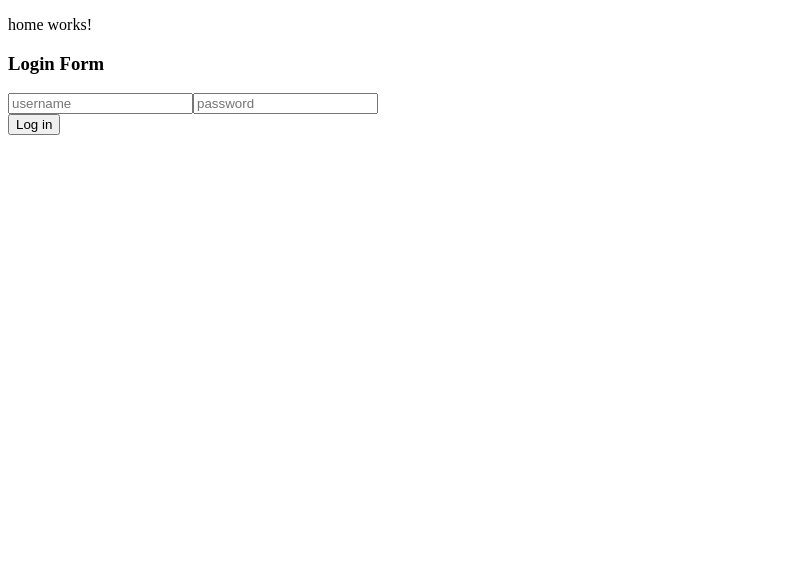
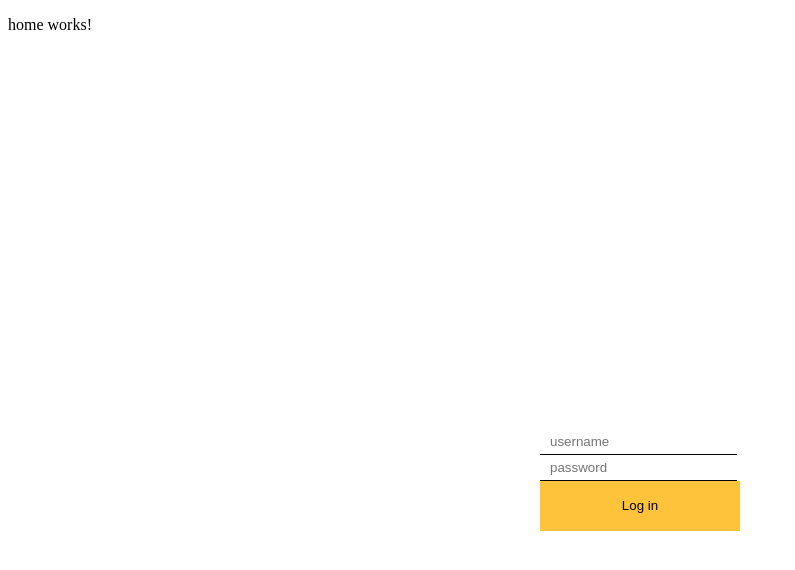
Before and after one commit to Dark0o/PhotoAlbum, an Angular app: page /home in a window 1280 px wide. Shown: the top 570 px of the page, without its empty margins (0-795 px from the left). Built offline with nearby package versions, Linux system fonts and the light colour scheme.

Commit message:
Create Users and Auth Service

```diff
--- a/src/app/app.module.ts
+++ b/src/app/app.module.ts
@@ -8,6 +8,8 @@ import { AlbumsComponent } from './albums/albums.component';
 import { PhotosComponent } from './photos/photos.component';
 import { RoutingModule } from './routing/routing.module';
 import { FormsModule } from '@angular/forms';
+import { UsersService } from './services/users.service';
+import { AuthService } from './services/auth/auth.service';
 
 @NgModule({
   declarations: [
@@ -18,7 +20,7 @@ import { FormsModule } from '@angular/forms';
     PhotosComponent,
   ],
   imports: [BrowserModule, RoutingModule, FormsModule],
-  providers: [],
+  providers: [UsersService, AuthService],
   bootstrap: [AppComponent],
 })
 export class AppModule {}
--- a/src/app/login/login.component.scss
+++ b/src/app/login/login.component.scss
@@ -0,0 +1,41 @@
+.container{
+    color: white;
+    font-family: 'Muli', sans-serif;
+    display: flex;
+    flex-direction: column;
+    align-items: center;
+    justify-content: center;
+    height: 100vh;
+    overflow: hidden;
+    margin: 0;
+}
+
+.btn-container{
+    display: flex;
+    flex-direction: row;
+    justify-content: space-around;
+}
+
+.input-container{
+    width: 200px;
+}
+
+.fields{
+    border:none;
+    border-bottom: 1px solid black;
+    padding: 5px 10px;
+    outline: none;
+}
+
+[placeholder]:focus::-webkit-input-placeholder {
+    transition: text-indent 0.4s 0.4s ease;
+    text-indent: -100%;
+    opacity: 1;
+ }
+
+ .btn{
+     width: 200px;
+     background-color: #FFC23B;
+     border: none;
+     height: 50px;
+ }
--- /dev/null
+++ b/src/app/services/users.service.ts
@@ -0,0 +1,26 @@
+export class UsersService {
+  private users = [
+    {
+      userName: 'laza',
+      password: 'lazic',
+    },
+    {
+      userName: 'pera',
+      password: 'peric',
+    },
+    {
+      userName: 'jova',
+      password: 'jovic',
+    },
+  ];
+
+  userExists(username: string, password: string) {
+    let existingUser = this.users.filter(
+      (u) => u.userName === username && u.password === password
+    );
+    if (existingUser.length === 1) {
+      return true;
+    }
+    return false;
+  }
+}
```
Also changed, not shown: src/app/services/auth/auth.service.ts (added, +8 -0 lines).
